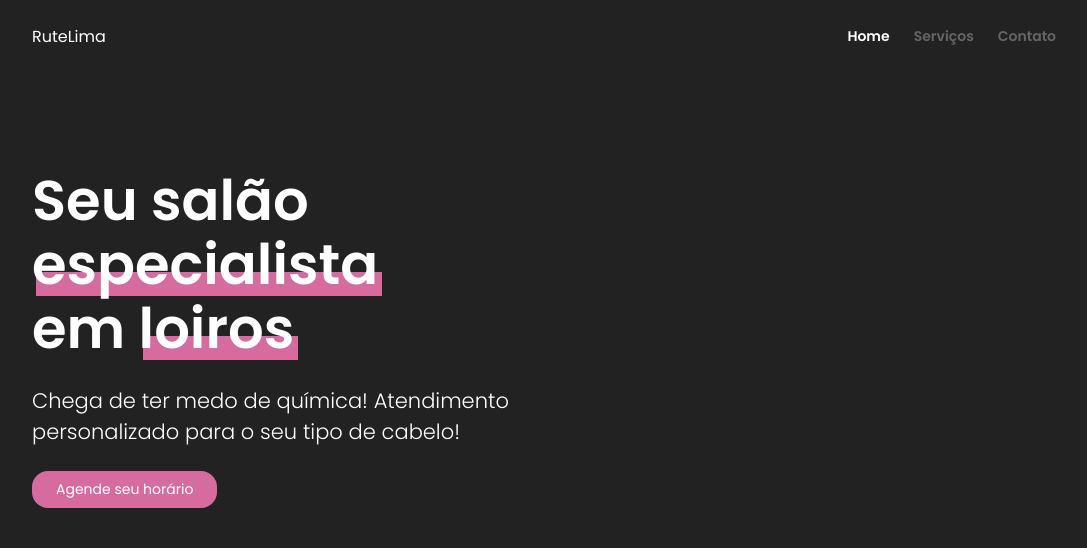
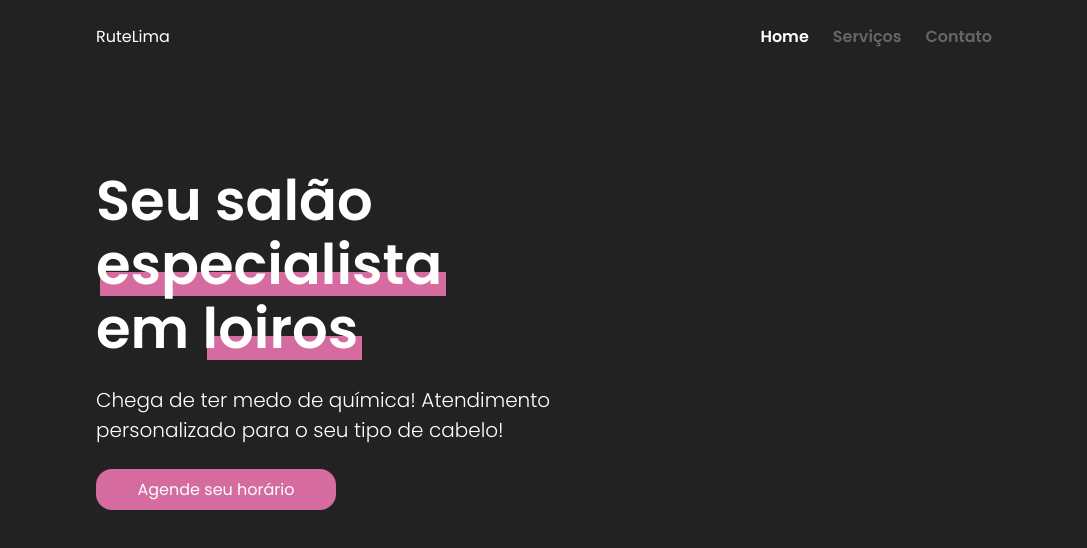
Before and after one commit to liverday/rutelima.com, a Next.js app: page / in a window 1280 px wide. Shown: the top 548 px of the page, without its empty margins (96-1183 px from the left). Built offline with nearby package versions, Linux system fonts and the light colour scheme.

Commit message:
feat: increase text-size

```diff
--- a/components/Brand/Brand.module.css
+++ b/components/Brand/Brand.module.css
@@ -34,7 +34,12 @@
   text-align: center;
   margin-top: var(--spacing-lg);
   font-weight: 300;
-  font-size: calc(var(--text-size) * 1.5);
+  font-size: calc(var(--text-size) * 1.25);
+}
+
+.appointmentButton {
+  margin-top: var(--spacing-lg);
+  width: 15rem;
 }
 
 @media(min-width: 768px) {
--- a/components/Brand/index.tsx
+++ b/components/Brand/index.tsx
@@ -27,7 +27,7 @@ const Brand: React.FC = () => {
               personalizado para o seu tipo de cabelo!
             </R.LessThanMobile>
           </h2>
-          <Button className="margin-top-lg" variant="primary">Agende seu horário</Button>
+          <Button className={styles.appointmentButton} variant="primary">Agende seu horário</Button>
         </div>
 
       </Layout>
--- a/styles/globals.css
+++ b/styles/globals.css
@@ -7,7 +7,7 @@
   --accent-text-color: #fff;
 
   --text-size-title: 3.5rem;
-  --text-size: 0.875rem;
+  --text-size: 1rem;
 
   --spacing-xs: 0.5rem;
   --spacing-sm: 1rem;
@@ -17,7 +17,7 @@
   --padding-sm: var(--spacing-sm);
   --padding-lg: var(--spacing-lg);
 
-  --max-width: 80%;
+  --max-width: 70%;
 
   --border-light: 1px solid #fff;
   --border-primary: 1px solid var(--primary);
```
